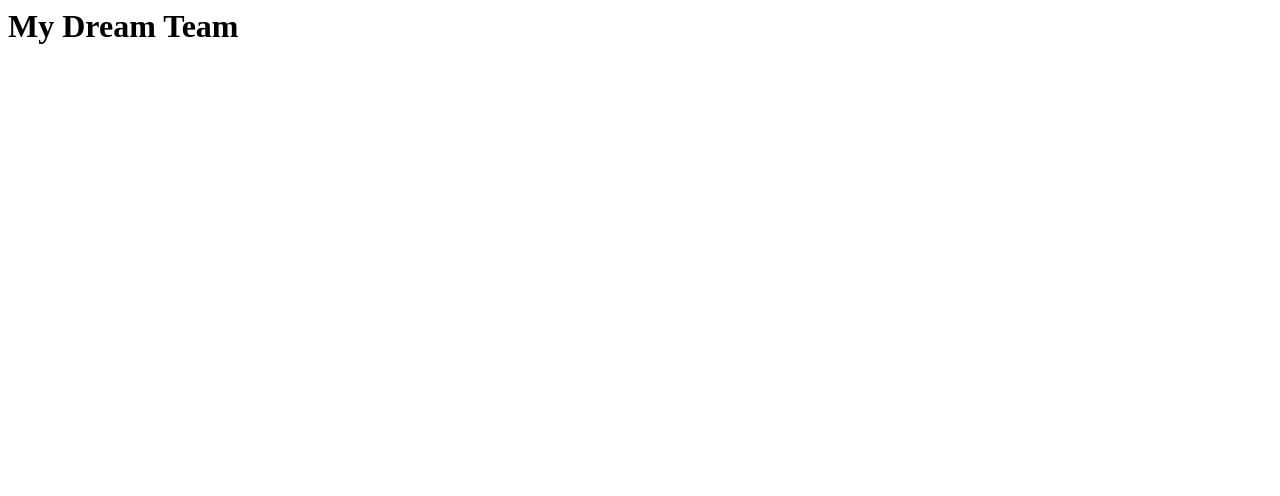
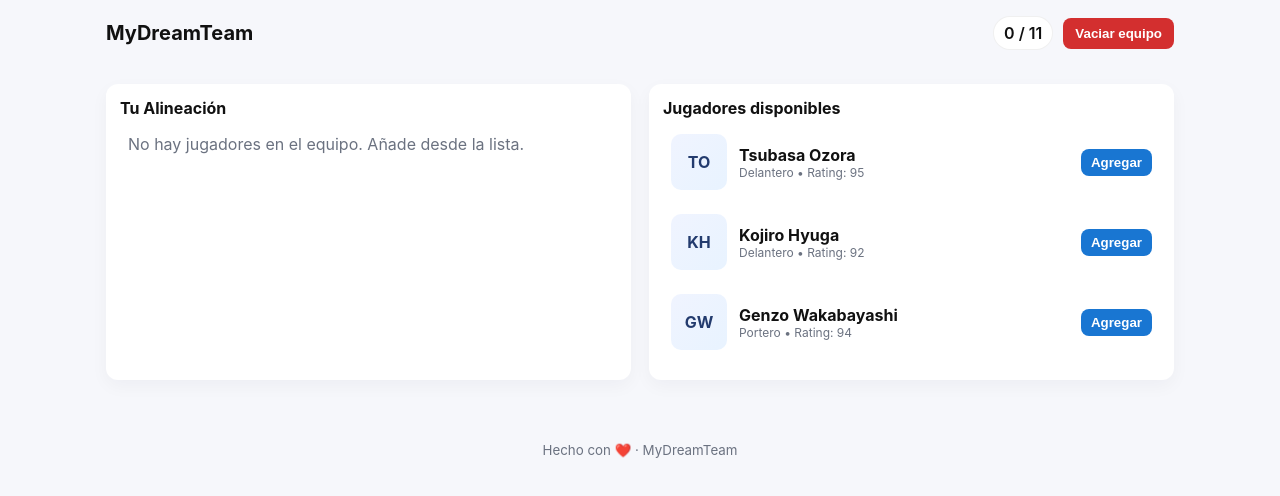
Before and after one commit to Julian22077/MyDreamTeam, a plain HTML site: page index.html in a window 1280 px wide. Drawn offline with Linux system fonts and the light colour scheme; no server answers.

Commit message:
segundo commit

```diff
--- a/index.html
+++ b/index.html
@@ -2,11 +2,36 @@
 <head>
     <meta charset="UTF-8">
     <meta name="viewport" content="width=device-width, initial-scale=1.0">
-    <title>Document</title>
+    <title>My Dream Team</title>
     <link rel="stylesheet" href="style.css">
 </head>
 <body>
-    <h1>My Dream Team</h1>
+    <header class="header">
+    <div class="brand">
+      <img src="logo.png" alt="MyDreamTeam" class="logo" onerror="this.style.display='none'">
+      <h1>MyDreamTeam</h1>
+    </div>
+    <div class="controls">
+      <div id="counter" class="badge">0 / 11</div>
+      <button id="clearTeam" class="btn danger">Vaciar equipo</button>
+    </div>
+  </header>
+
+  <main class="container">
+    <section class="team-section">
+      <h2>Tu Alineación</h2>
+      <div id="teamList" class="list-placeholder">No hay jugadores en el equipo.</div>
+    </section>
+
+    <section class="players-section">
+      <h2>Jugadores disponibles</h2>
+      <div id="playersList" class="list-placeholder">Cargando jugadores…</div>
+    </section>
+  </main>
+
+  <footer class="footer">
+    <small>Hecho con ❤️ · MyDreamTeam</small>
+  </footer>
     <script src="script.js"></script>
 </body>
 </html>
--- a/script.js
+++ b/script.js
@@ -0,0 +1,138 @@
+
+const playersJsonUrl = 'players.json'; // coloca players.json en la misma carpeta
+const MAX_PLAYERS = 11;
+
+function $(sel){ return document.querySelector(sel) }
+function $all(sel){ return Array.from(document.querySelectorAll(sel)) }
+
+function loadPlayersJson(){
+  return fetch(playersJsonUrl)
+    .then(r => { if(!r.ok) throw new Error('No se pudo cargar players.json'); return r.json() })
+    .catch(err => {
+      console.error('Error cargando players.json:', err);
+      // fallback mínimo
+      return [
+        {"id":1,"name":"Tsubasa Ozora","position":"Delantero","rating":95},
+        {"id":2,"name":"Kojiro Hyuga","position":"Delantero","rating":92},
+        {"id":3,"name":"Genzo Wakabayashi","position":"Portero","rating":94}
+      ];
+    });
+}
+
+function loadTeam(){
+  try{
+    const raw = localStorage.getItem('mydreamteam_team');
+    return raw ? JSON.parse(raw) : [];
+  }catch(e){ console.error(e); return [] }
+}
+
+function saveTeam(team){
+  localStorage.setItem('mydreamteam_team', JSON.stringify(team));
+  renderCounter(team);
+}
+
+function renderCounter(team){
+  const counter = $('#counter');
+  counter.textContent = `${team.length} / ${MAX_PLAYERS}`;
+}
+
+function renderTeam(team){
+  const el = $('#teamList');
+  if(!team || team.length === 0){
+    el.innerHTML = '<div class="empty">No hay jugadores en el equipo. Añade desde la lista.</div>';
+    return;
+  }
+  el.innerHTML = '';
+  team.forEach(p => {
+    const div = document.createElement('div');
+    div.className = 'card';
+    div.innerHTML = `
+      <div class="card-inner">
+        <div class="avatar">${getInitials(p.name)}</div>
+        <div class="player-info">
+          <div class="player-name">${p.name}</div>
+          <div class="player-meta">${p.position} • Rating: ${p.rating}</div>
+        </div>
+      </div>
+      <div class="actions">
+        <button class="small-btn remove-btn">Quitar</button>
+      </div>
+    `;
+    div.querySelector('.remove-btn').addEventListener('click', () => {
+      const newTeam = loadTeam().filter(x => x.id !== p.id);
+      saveTeam(newTeam);
+      renderTeam(newTeam);
+      renderPlayers(window._players || [], newTeam);
+    });
+    el.appendChild(div);
+  });
+}
+
+function renderPlayers(players, team){
+  window._players = players; // cache global simple
+  const el = $('#playersList');
+  el.innerHTML = '';
+  players.forEach(p => {
+    const inTeam = team.some(x => x.id === p.id);
+    const div = document.createElement('div');
+    div.className = 'card';
+    const actionBtn = inTeam ? `<button class="small-btn ghost remove-btn">Quitar</button>` : `<button class="small-btn add-btn">Agregar</button>`;
+    div.innerHTML = `
+      <div class="card-inner">
+        <div class="avatar">${getInitials(p.name)}</div>
+        <div class="player-info">
+          <div class="player-name">${p.name}</div>
+          <div class="player-meta">${p.position} • Rating: ${p.rating}</div>
+        </div>
+      </div>
+      <div class="actions">${actionBtn}</div>
+    `;
+
+    if(!inTeam){
+      div.querySelector('.add-btn').addEventListener('click', () => {
+        const current = loadTeam();
+        if(current.length >= MAX_PLAYERS){ alert('El equipo ya tiene 11 jugadores'); return; }
+        if(current.some(x=>x.id===p.id)){ alert('El jugador ya está en el equipo'); return; }
+        current.push(p);
+        saveTeam(current);
+        renderTeam(current);
+        renderPlayers(players, current);
+      });
+    } else {
+      div.querySelector('.remove-btn').addEventListener('click', () => {
+        const newTeam = loadTeam().filter(x => x.id !== p.id);
+        saveTeam(newTeam);
+        renderTeam(newTeam);
+        renderPlayers(players, newTeam);
+      });
+    }
+
+    el.appendChild(div);
+  });
+
+  if(players.length === 0){
+    el.innerHTML = '<div class="empty">No hay jugadores disponibles.</div>';
+  }
+}
+
+function getInitials(name){
+  return name.split(' ').map(n=>n.charAt(0)).slice(0,2).join('').toUpperCase();
+}
+
+// Clear team
+$('#clearTeam').addEventListener('click', () => {
+  if(confirm('¿Vaciar equipo?')) {
+    saveTeam([]);
+    renderTeam([]);
+    renderPlayers(window._players || [], []);
+  }
+});
+
+// Init
+(async function init(){
+  const players = await loadPlayersJson();
+  const team = loadTeam();
+  renderCounter(team);
+  renderTeam(team);
+  renderPlayers(players, team);
+})();
--- a/style.css
+++ b/style.css
@@ -0,0 +1,63 @@
+:root{
+  --bg: #f6f7fb;
+  --card: #ffffff;
+  --accent: #1976d2;
+  --danger: #d32f2f;
+  --muted: #6b7280;
+  --radius: 12px;
+  --gap: 12px;
+  --max-width: 1100px;
+  font-family: Inter, Roboto, system-ui, -apple-system, "Segoe UI", "Helvetica Neue", Arial;
+}
+
+*{box-sizing:border-box}
+html,body{height:100%;margin:0;background:var(--bg);color:#111}
+.header{
+  display:flex;align-items:center;justify-content:space-between;
+  padding:16px;max-width:var(--max-width);margin:0 auto;
+}
+.brand{display:flex;align-items:center;gap:12px}
+.logo{width:44px;height:44px;object-fit:cover;border-radius:8px}
+h1{font-size:20px;margin:0}
+.controls{display:flex;align-items:center;gap:10px}
+.badge{background:#fff;padding:6px 10px;border-radius:999px;border:1px solid rgba(0,0,0,0.06);font-weight:600}
+.btn{padding:8px 12px;border-radius:8px;border:0;background:var(--accent);color:#fff;cursor:pointer;font-weight:600}
+.btn.danger{background:var(--danger)}
+
+.container{
+  max-width:var(--max-width);
+  margin:18px auto;
+  display:grid;
+  grid-template-columns: 1fr 1fr;
+  gap:18px;
+  padding:0 16px 32px 16px;
+}
+
+section{background:var(--card);border-radius:var(--radius);padding:14px;box-shadow:0 6px 18px rgba(16,24,40,0.04)}
+section h2{margin-top:0;margin-bottom:8px;font-size:16px}
+
+.list-placeholder{min-height:80px}
+
+/* card jugador */
+.card{
+  display:flex;align-items:center;justify-content:space-between;
+  gap:12px;background:transparent;padding:8px;border-radius:10px;margin-bottom:8px;
+}
+.card-inner{display:flex;align-items:center;gap:12px}
+.avatar{
+  width:56px;height:56px;border-radius:10px;flex:0 0 56px;background:linear-gradient(135deg,#f0f4ff,#e8f3ff);display:flex;align-items:center;justify-content:center;font-weight:700;color:#233b6e;
+}
+.player-info{display:flex;flex-direction:column}
+.player-name{font-weight:700}
+.player-meta{font-size:12px;color:var(--muted)}
+.actions{display:flex;gap:8px;align-items:center}
+.small-btn{padding:6px 10px;border-radius:8px;border:0;background:var(--accent);color:#fff;cursor:pointer;font-weight:600}
+.small-btn.ghost{background:transparent;color:var(--accent);border:1px solid rgba(25,118,210,0.12)}
+
+.empty{color:var(--muted);padding:8px}
+
+/* responsive */
+@media (max-width:900px){
+  .container{grid-template-columns:1fr; padding:0 12px}
+}
+.footer{max-width:var(--max-width);margin:0 auto;padding:12px 16px;text-align:center;color:var(--muted)}
```
